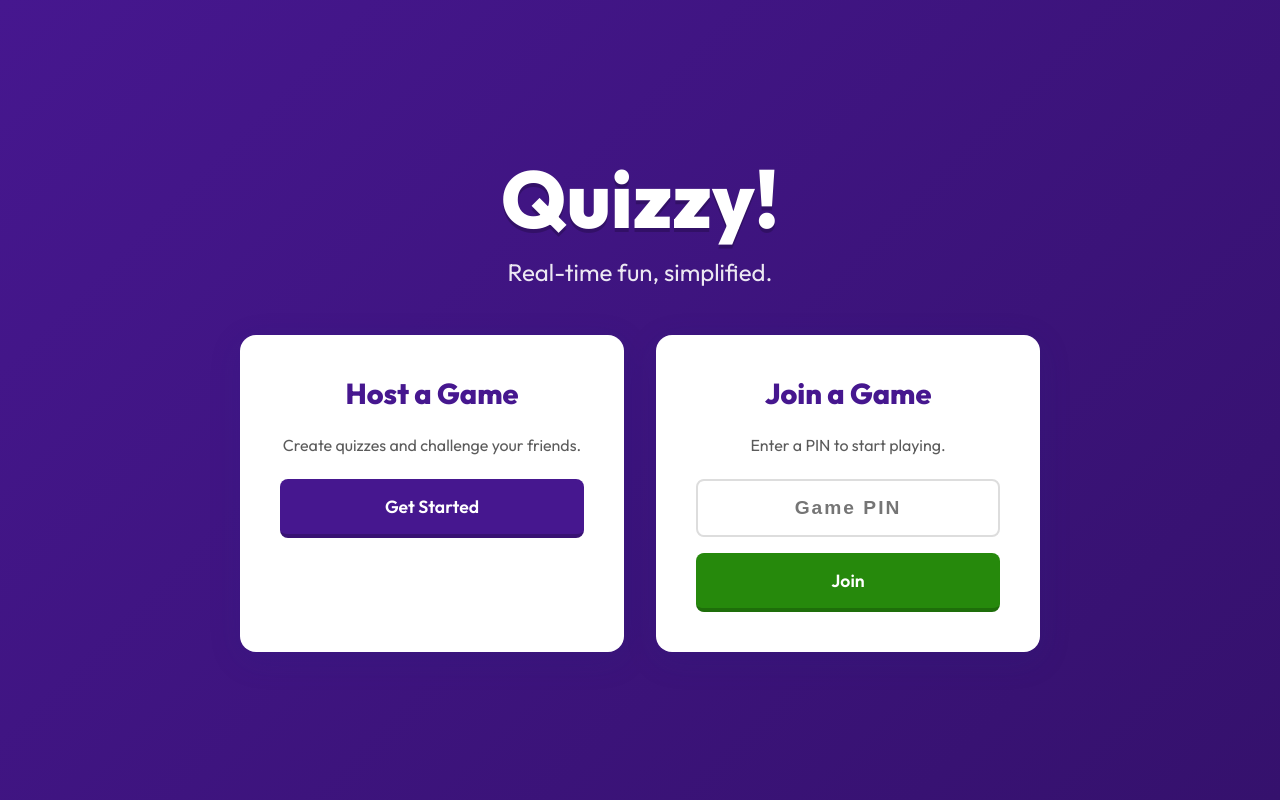
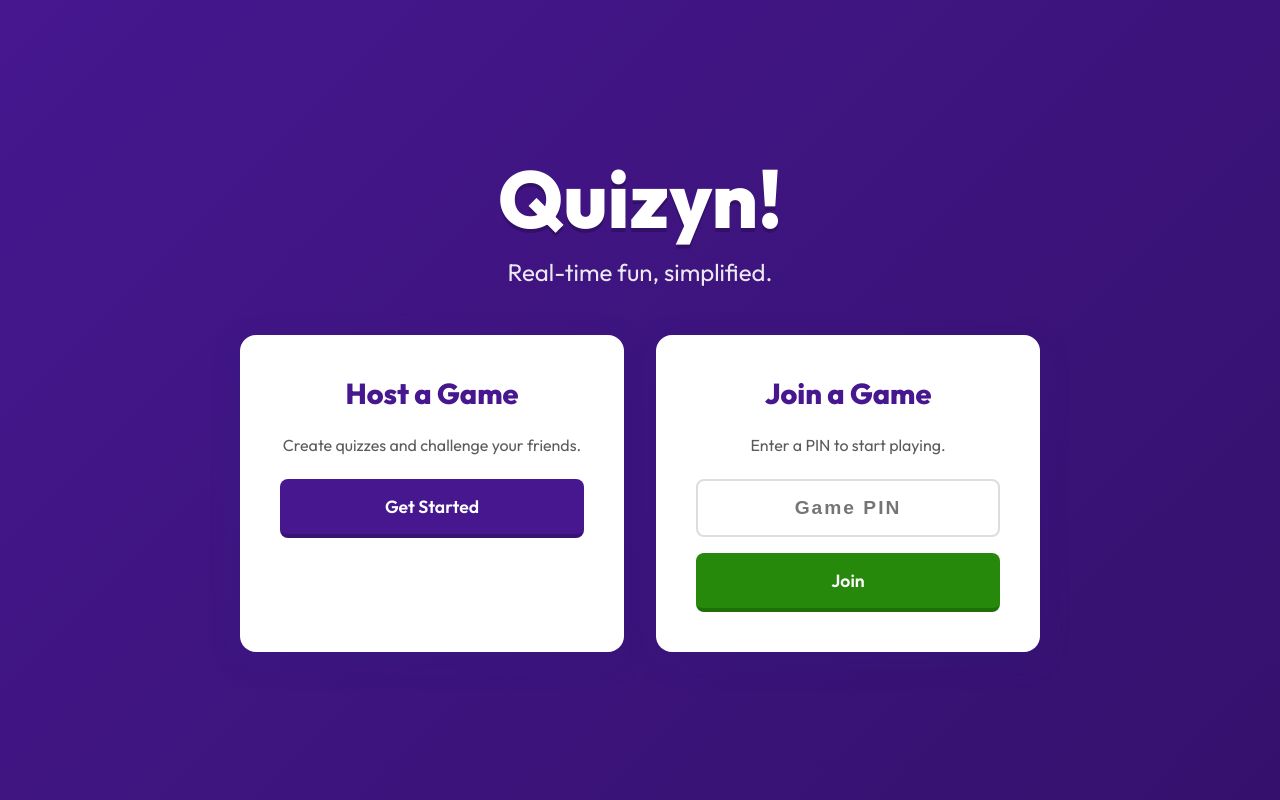
Before and after one commit to TasfiaTahsinAnnita/quizyn, a Next.js app: page / in a window 1280 px wide. Built offline with nearby package versions, Linux system fonts and the light colour scheme.

Commit message:
Rename project to Quizyn

```diff
--- a/package.json
+++ b/package.json
@@ -1,5 +1,5 @@
 {
-  "name": "quizzy",
+  "name": "quizyn",
   "version": "0.1.0",
   "private": true,
   "scripts": {
--- a/src/app/dashboard/page.tsx
+++ b/src/app/dashboard/page.tsx
@@ -6,7 +6,7 @@ export default function Dashboard() {
   return (
     <div className="dashboard_container">
       <header className="dashboard_header">
-        <h1 className="logo_small">Quizzy!</h1>
+        <h1 className="logo_small">Quizyn!</h1>
         <div className="user_profile">
           <span>Welcome, Host</span>
           <Button variant="red">Logout</Button>
--- a/src/app/layout.tsx
+++ b/src/app/layout.tsx
@@ -2,7 +2,7 @@ import type { Metadata } from "next";
 import "./globals.css";
 
 export const metadata: Metadata = {
-  title: "Quizzy! - Real-time Quiz Fun",
+  title: "Quizyn! - Real-time Quiz Fun",
   description: "Create and host live quizzes like Kahoot!",
 };
 
--- a/src/app/page.tsx
+++ b/src/app/page.tsx
@@ -4,7 +4,7 @@ export default function Home() {
   return (
     <main className="main_container">
       <div className="hero_section animate-fade-in">
-        <h1 className="logo_text">Quizzy!</h1>
+        <h1 className="logo_text">Quizyn!</h1>
         <p className="subtitle">Real-time fun, simplified.</p>
 
         <div className="action_cards">
```
Also changed, not shown: 1 other file (tests, documents, lock files or other folders).
